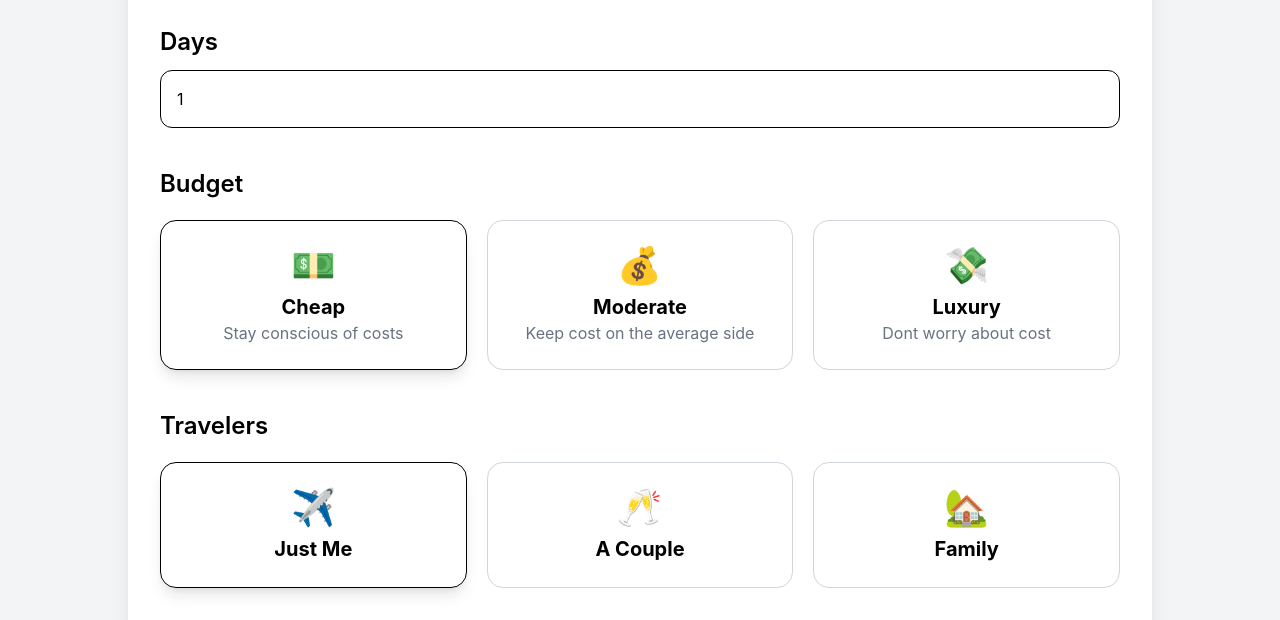
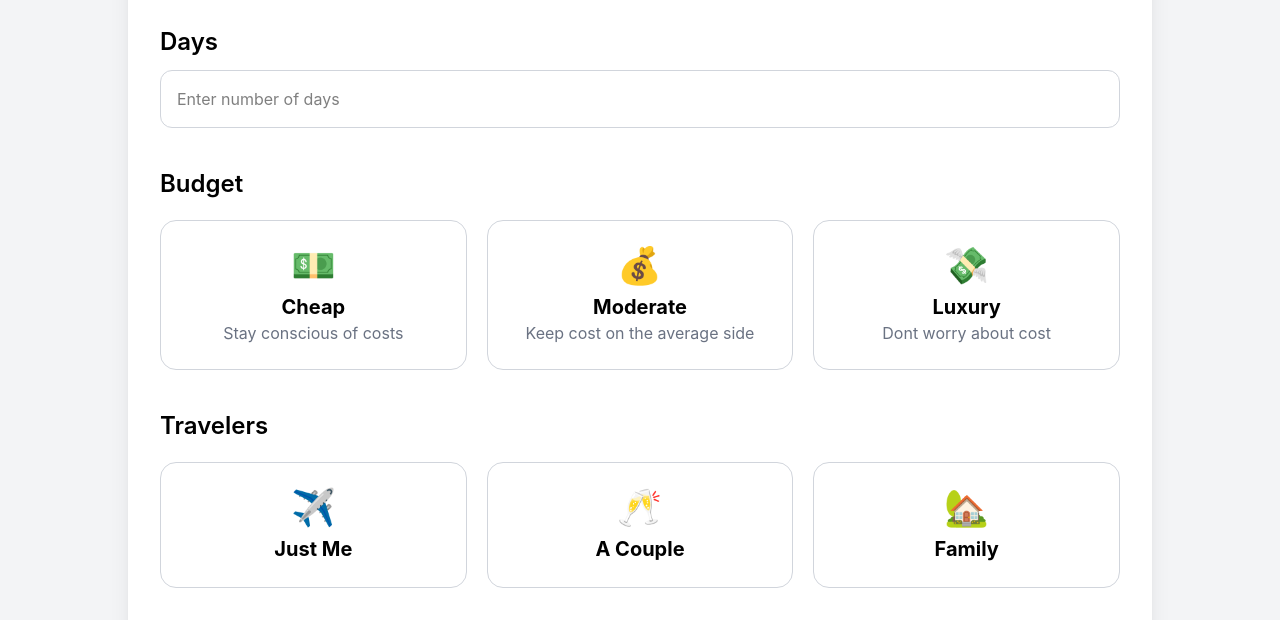
Before and after one commit to krishnamohan352/travel-planner, a React (Vite) app: page /create-trip in a window 1280 px wide. Shown: the part 332-952 px from the top of the page. Built offline with nearby package versions, Linux system fonts and the light colour scheme; no server answers; sample sign-in values are in the browser's storage.

Commit message:
Fix issue

```diff
--- a/package.json
+++ b/package.json
@@ -10,16 +10,19 @@
     "preview": "vite preview"
   },
   "dependencies": {
+    "@hookform/resolvers": "^5.4.0",
     "@reduxjs/toolkit": "^2.11.2",
     "@tailwindcss/vite": "^4.3.0",
     "lucide-react": "^1.14.0",
     "react": "^19.2.6",
     "react-dom": "^19.2.6",
     "react-error-boundary": "^6.1.2",
+    "react-hook-form": "^7.76.1",
     "react-hot-toast": "^2.6.0",
     "react-redux": "^9.2.0",
     "react-router-dom": "^7.15.0",
-    "tailwindcss": "^4.3.0"
+    "tailwindcss": "^4.3.0",
+    "yup": "^1.7.1"
   },
   "devDependencies": {
     "@eslint/js": "^10.0.1",
--- a/src/components/TravelPlannerForm.jsx
+++ b/src/components/TravelPlannerForm.jsx
@@ -5,6 +5,11 @@ import toast from "react-hot-toast";
 import { useNavigate } from "react-router-dom";
 import useFetch from "../hook/useFetch";
 import useDebounce from "../hook/useDebounce";
+
+import { useForm } from "react-hook-form";
+import { yupResolver } from "@hookform/resolvers/yup";
+
+import { travelSchema } from "../utils/validation";
 
 const budgets = [
   { title: "Cheap", desc: "Stay conscious of costs", icon: "💵" },
@@ -21,15 +26,32 @@ const travelers = [
 export default function TravelPlannerForm() {
   const dispatch = useDispatch();
   const navigate = useNavigate();
+
   const [search, setSearch] = useState("");
   const [open, setOpen] = useState(false);
-  const [selectedCity, setSelectedCity] = useState("");
-  const [selectedCityData, setSelectedCityData] = useState('');
-  const [days, setDays] = useState(1);
-  const [selectedBudget, setSelectedBudget] = useState("Cheap");
-  const [selectedTraveler, setSelectedTraveler] = useState("Just Me");
+  const [selectedCityData, setSelectedCityData] = useState(null);
 
   const debouncedSearch = useDebounce(search, 400);
+
+  const {
+    register,
+    handleSubmit,
+    watch,
+    setValue,
+    formState: { errors },
+  } = useForm({
+    resolver: yupResolver(travelSchema),
+
+    defaultValues: {
+      city: "",
+      days: "",
+      budget: "",
+      travelers: "",
+    },
+  });
+
+  const selectedBudget = watch("budget");
+  const selectedTraveler = watch("travelers");
 
   const url =
     debouncedSearch.length >= 2
@@ -47,19 +69,16 @@ export default function TravelPlannerForm() {
   const cities = data?.data || [];
 
   const handleSelectCity = (city) => {
+    const fullCity = `${city.city}, ${city.country}`;
     setSelectedCityData(city);
-    const fullCity = `${city.city}, ${city.country}`;
-    setSelectedCity(fullCity);
     setSearch(fullCity);
     setOpen(false);
+    setValue("city", fullCity, {
+      shouldValidate: true,
+    });
   };
 
-  const handleSave = () => {
-    if (!selectedCityData) {
-      toast.error("Please select a city");
-      return;
-    }
-
+  const onSubmit = (formData) => {
     const tripData = {
       id: Date.now(),
       city: selectedCityData.city,
@@ -67,9 +86,9 @@ export default function TravelPlannerForm() {
       countryCode: selectedCityData.countryCode,
       lat: selectedCityData.latitude,
       lon: selectedCityData.longitude,
-      days: Number(days),
-      budget: selectedBudget,
-      travelers: selectedTraveler,
+      days: Number(formData.days),
+      budget: formData.budget,
+      travelers: formData.travelers,
     };
     dispatch(addTrip(tripData));
     toast.success("Trip saved successfully!");
@@ -78,8 +97,10 @@ export default function TravelPlannerForm() {
 
   return (
     <div className="min-h-screen bg-gray-100 dark:bg-black flex justify-center py-10 px-4">
-      <div className="w-full max-w-5xl bg-white dark:bg-zinc-900 rounded-3xl shadow-xl p-8 space-y-10">
-
+      <form
+        onSubmit={handleSubmit(onSubmit)}
+        className="w-full max-w-5xl bg-white dark:bg-zinc-900 rounded-3xl shadow-xl p-8 space-y-10"
+      >
         <h1 className="text-4xl font-bold text-black dark:text-white">
           Plan Your Trip
         </h1>
@@ -89,23 +110,33 @@ export default function TravelPlannerForm() {
             Destination
           </label>
 
+          <input type="hidden" {...register("city")} />
+
+          <div className="relative">
             <input
               value={search}
               onChange={(e) => {
-              setSearch(e.target.value)
+                setSearch(e.target.value);
                 setOpen(true);
+                setValue("city", "");
               }}
               placeholder="Search city..."
               className="w-full border border-gray-300 dark:border-zinc-700 bg-white dark:bg-zinc-800 dark:text-white rounded-xl px-4 py-4"
             />
+          </div>
+
+          <p className="text-red-500 mt-2">
+            {errors.city?.message}
+          </p>
 
           {open && search.length >= 2 && cities.length > 0 && (
-            <div className="absolute z-50 w-full bg-white dark:bg-zinc-800 border rounded-xl mt-2 shadow-lg">
+            <div className="absolute z-50 w-full mt-2 overflow-hidden rounded-xl border border-gray-200 bg-white shadow-lg dark:border-zinc-700 dark:bg-zinc-900">
               {cities.map((city) => (
                 <button
                   key={city.id}
+                  type="button"
                   onClick={() => handleSelectCity(city)}
-                  className="w-full text-left px-4 py-3 hover:bg-gray-100 dark:hover:bg-zinc-700"
+                  className="w-full px-4 py-3 text-left text-gray-800 hover:bg-gray-100 dark:text-gray-200 dark:hover:bg-zinc-800"
                 >
                   {city.city}, {city.country}
                 </button>
@@ -121,10 +152,15 @@ export default function TravelPlannerForm() {
 
           <input
             type="number"
-            value={days}
-            onChange={(e) => setDays(Number(e.target.value))}
-            className="w-full mt-3 border rounded-xl px-4 py-4 dark:bg-zinc-800 dark:text-white"
+            min="1"
+            {...register("days")}
+            className="w-full mt-3 border rounded-xl px-4 py-4 border-gray-300 dark:border-zinc-700 bg-white dark:bg-zinc-800 dark:text-white"
+            placeholder="Enter number of days"
           />
+
+          <p className="text-red-500 mt-1">
+            {errors.days?.message}
+          </p>
         </div>
 
         <div>
@@ -132,20 +168,33 @@ export default function TravelPlannerForm() {
             Budget
           </h2>
 
+          <p className="text-red-500 mb-3">
+            {errors.budget?.message}
+          </p>
+
           <div className="grid md:grid-cols-3 gap-5">
             {budgets.map((b) => (
               <button
                 key={b.title}
-                onClick={() => setSelectedBudget(b.title)}
-                className={`p-6 rounded-2xl border transition ${selectedBudget === b.title
+                type="button"
+                onClick={() =>
+                  setValue("budget", b.title, {
+                    shouldValidate: true,
+                  })
+                }
+                className={`p-6 rounded-2xl border ${selectedBudget === b.title
                   ? "border-black dark:border-white shadow-lg"
                   : "border-gray-300 dark:border-zinc-700"
                   } dark:bg-zinc-800`}
               >
-                <div className="text-4xl">{b.icon}</div>
+                <div className="text-4xl">
+                  {b.icon}
+                </div>
+
                 <h3 className="text-xl font-bold mt-2 text-black dark:text-white">
                   {b.title}
                 </h3>
+
                 <p className="text-gray-500 dark:text-gray-400">
                   {b.desc}
                 </p>
@@ -155,21 +204,33 @@ export default function TravelPlannerForm() {
         </div>
 
         <div>
-          <h2 className="text-2xl font-semibold mb-5 text-black dark:text-white">
+          <h2 className=" text-2xl font-semibold mb-5 text-black dark:text-white">
             Travelers
           </h2>
+
+          <p className="text-red-500 mb-3">
+            {errors.travelers?.message}
+          </p>
 
           <div className="grid md:grid-cols-3 gap-5">
             {travelers.map((t) => (
               <button
                 key={t.title}
-                onClick={() => setSelectedTraveler(t.title)}
-                className={`p-6 rounded-2xl border transition ${selectedTraveler === t.title
+                type="button"
+                onClick={() =>
+                  setValue("travelers", t.title, {
+                    shouldValidate: true,
+                  })
+                }
+                className={`p-6 rounded-2xl border ${selectedTraveler === t.title
                   ? "border-black dark:border-white shadow-lg"
                   : "border-gray-300 dark:border-zinc-700"
                   } dark:bg-zinc-800`}
               >
-                <div className="text-4xl">{t.icon}</div>
+                <div className="text-4xl">
+                  {t.icon}
+                </div>
+
                 <h3 className="text-xl font-bold mt-2 text-black dark:text-white">
                   {t.title}
                 </h3>
@@ -180,13 +241,13 @@ export default function TravelPlannerForm() {
 
         <div className="flex justify-end">
           <button
-            onClick={handleSave}
-            className="bg-black dark:bg-white text-white dark:text-black px-8 py-4 rounded-2xl font-semibold hover:scale-105 transition"
+            type="submit"
+            className="bg-black dark:bg-white text-white dark:text-black px-8 py-4 rounded-2xl font-semibold hover:scale-105"
           >
             Save Trip
           </button>
         </div>
-      </div>
+      </form>
     </div>
   );
 }
--- /dev/null
+++ b/src/utils/validation.js
@@ -0,0 +1,15 @@
+import * as Yup from "yup";
+
+export const travelSchema = Yup.object({
+    city: Yup.string().required("City is required"),
+
+    days: Yup.number()
+        .typeError("Days must be a number")
+        .required("Days is required")
+        .min(1, "Minimum 1 day required")
+        .max(30, "Maximum 30 days allowed"),
+
+    budget: Yup.string().required("Please select a budget"),
+
+    travelers: Yup.string().required("Please select travelers"),
+});
```
Also changed, not shown: 1 other file (tests, documents, lock files or other folders). Lines whose indentation alone changed are shown as unchanged.
